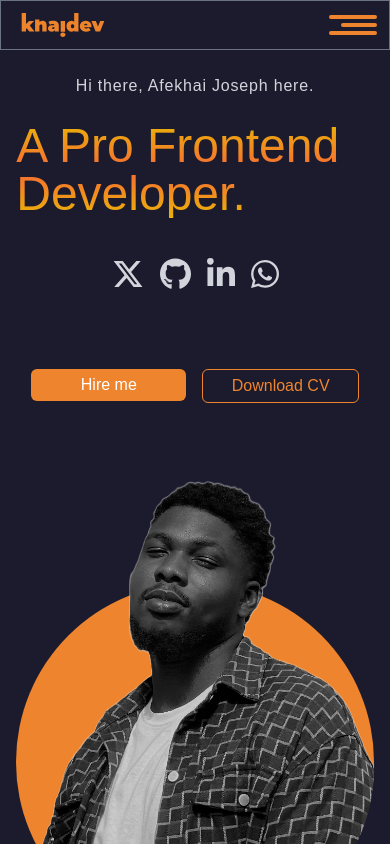
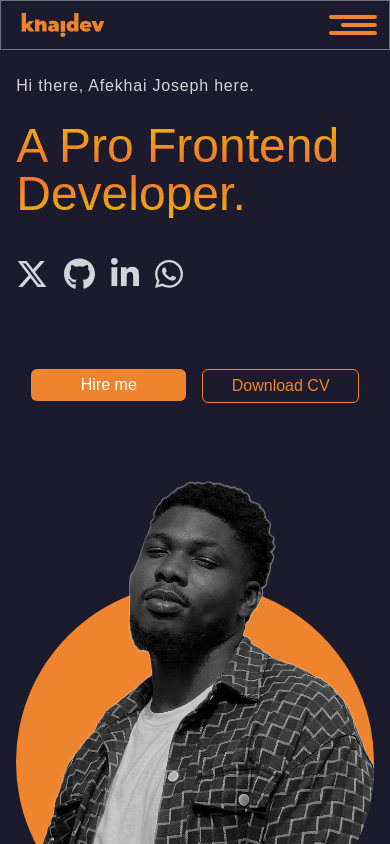
Before and after one commit to afekhaijoseph/KhaiDev, a React (Vite) app: page / in a window 390 px wide. Shown: the top 844 px of the page. Built offline with nearby package versions, Linux system fonts and the light colour scheme.

Commit message:
mobile layout issue

```diff
--- a/src/components/LandingPage.jsx
+++ b/src/components/LandingPage.jsx
@@ -67,8 +67,8 @@ const LandingPage = () => {
         initial= {{opacity: 0}}
         animate= {{opacity: 1}}
         transition={{ delay: 0.7, type: 'tween', duration:0.7}}
-        className="Introduction flex flex-col gap-10 h-screen justify-between items-center w-full md:flex-row">
-          <div className='flex flex-col gap-6 items-center md:items-start md:basis-full'>
+        className="Introduction flex flex-col gap-10 justify-between items-center w-full md:flex-row md:h-screen">
+          <div className='flex flex-col gap-6 md:items-start md:basis-full'>
           <div className='mt-6 md:mt-0'>
               <p className='self-start tracking-wider'>Hi there, Afekhai Joseph here.</p>
           </div>
--- a/src/components/Logo.jsx
+++ b/src/components/Logo.jsx
@@ -9,7 +9,7 @@ const svgVariant = {
   final: {
     scale: 1,
     transition: {
-      staggerChildren: 0.3,
+      staggerChildren: 0.2,
       delayChildren: 0.5,
     }
   }
```
